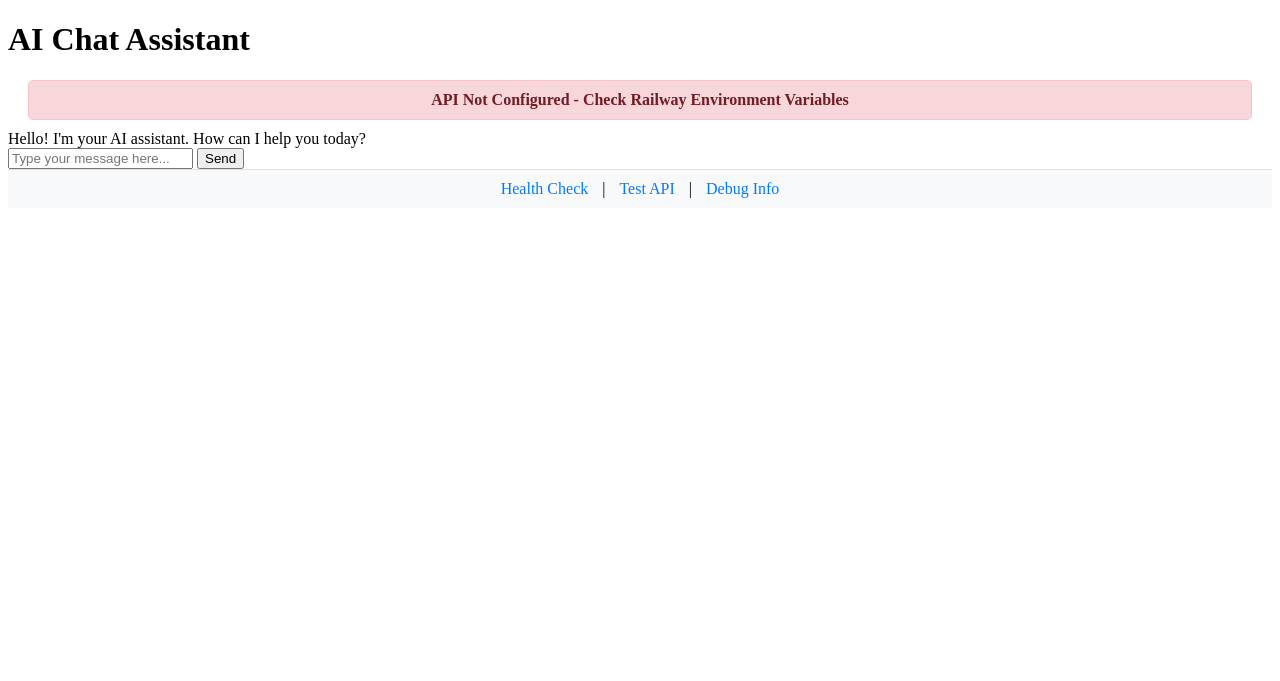
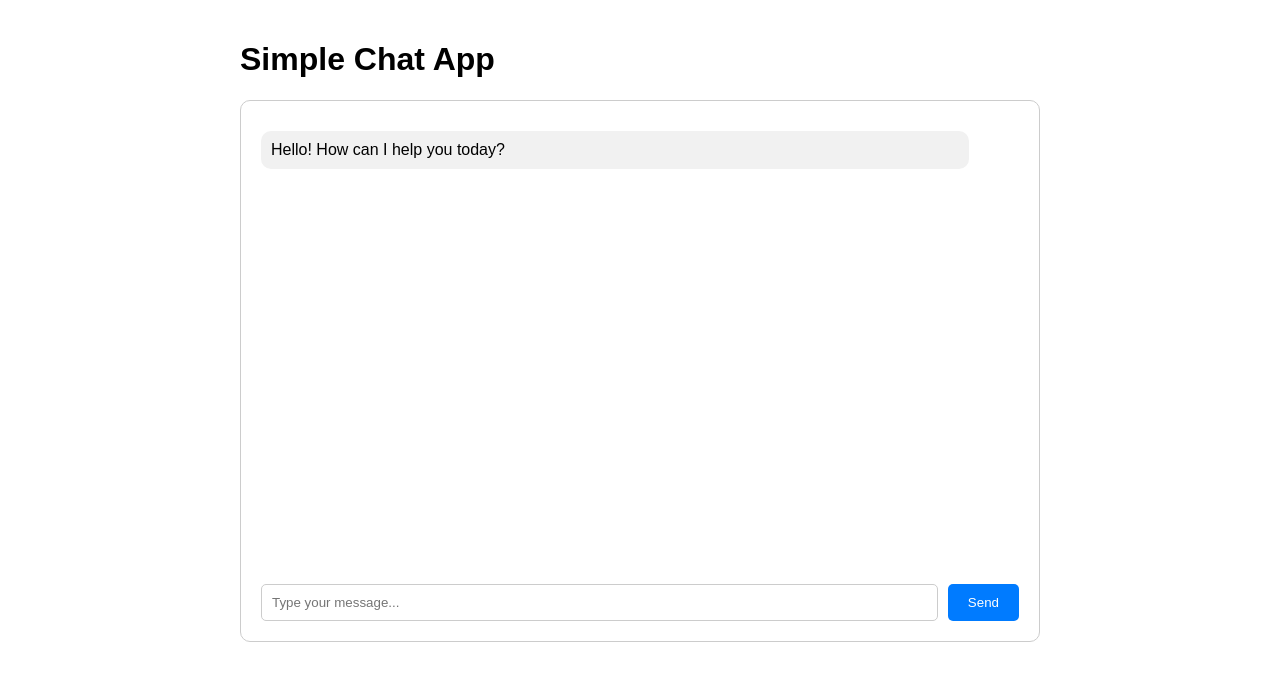
Before and after one commit to shahbazahmadbalti/simple_chat, a Flask app: page / in a window 1280 px wide. Shown: the top 681 px of the page. Run offline with Flask 3, Linux system fonts and the light colour scheme.

Commit message:
Update index.html

```diff
--- a/templates/index.html
+++ b/templates/index.html
@@ -1,72 +1,100 @@
 <!DOCTYPE html>
-<html lang="en">
+<html>
 <head>
-    <meta charset="UTF-8">
-    <meta name="viewport" content="width=device-width, initial-scale=1.0">
-    <title>AI Chat Assistant</title>
-    <link rel="stylesheet" href="{{ url_for('static', filename='style.css') }}">
+    <title>Simple Chat</title>
+    <style>
+        body {
+            font-family: Arial, sans-serif;
+            max-width: 800px;
+            margin: 0 auto;
+            padding: 20px;
+        }
+        .chat-container {
+            border: 1px solid #ccc;
+            border-radius: 10px;
+            padding: 20px;
+            height: 500px;
+            display: flex;
+            flex-direction: column;
+        }
+        .messages {
+            flex: 1;
+            overflow-y: auto;
+            margin-bottom: 20px;
+        }
+        .message {
+            margin: 10px 0;
+            padding: 10px;
+            border-radius: 10px;
+        }
+        .user-message {
+            background: #007bff;
+            color: white;
+            margin-left: 50px;
+        }
+        .bot-message {
+            background: #f1f1f1;
+            margin-right: 50px;
+        }
+        .input-area {
+            display: flex;
+            gap: 10px;
+        }
+        input {
+            flex: 1;
+            padding: 10px;
+            border: 1px solid #ccc;
+            border-radius: 5px;
+        }
+        button {
+            padding: 10px 20px;
+            background: #007bff;
+            color: white;
+            border: none;
+            border-radius: 5px;
+            cursor: pointer;
+        }
+        button:hover {
+            background: #0056b3;
+        }
+        button:disabled {
+            background: #ccc;
+            cursor: not-allowed;
+        }
+    </style>
 </head>
 <body>
-    <div class="container">
-        <h1>AI Chat Assistant</h1>
-        <div id="status-message" class="status-message"></div>
-        <div class="chat-container">
-            <div id="chat-messages" class="chat-messages">
-                <div class="message bot-message">
-                    Hello! I'm your AI assistant. How can I help you today?
-                </div>
-            </div>
-            <div class="input-container">
-                <input type="text" id="user-input" placeholder="Type your message here..." autocomplete="off">
-                <button id="send-btn">Send</button>
+    <h1>Simple Chat App</h1>
+    <div class="chat-container">
+        <div class="messages" id="messages">
+            <div class="message bot-message">
+                Hello! How can I help you today?
             </div>
         </div>
-        <div class="debug-links">
-            <a href="/health" target="_blank">Health Check</a> |
-            <a href="/test-api" target="_blank">Test API</a> |
-            <a href="/debug" target="_blank">Debug Info</a>
+        <div class="input-area">
+            <input type="text" id="userInput" placeholder="Type your message..." autocomplete="off">
+            <button onclick="sendMessage()" id="sendBtn">Send</button>
         </div>
     </div>
 
     <script>
-        const chatMessages = document.getElementById('chat-messages');
-        const userInput = document.getElementById('user-input');
-        const sendBtn = document.getElementById('send-btn');
-        const statusMessage = document.getElementById('status-message');
+        const userInput = document.getElementById('userInput');
+        const sendBtn = document.getElementById('sendBtn');
+        const messages = document.getElementById('messages');
 
-        // Check server health on load
-        async function checkHealth() {
-            try {
-                const response = await fetch('/health');
-                const data = await response.json();
-
-                if (data.openai_client_initialized) {
-                    showStatus('API Connected ✓', 'success');
-                } else {
-                    showStatus('API Not Configured - Check Railway Environment Variables', 'error');
-                }
-            } catch (error) {
-                showStatus('Cannot connect to server', 'error');
-            }
-        }
-
-        function showStatus(message, type) {
-            statusMessage.textContent = message;
-            statusMessage.className = `status-message ${type}`;
-        }
-
-        function addMessage(message, isUser = false) {
+        function addMessage(text, isUser = false) {
             const messageDiv = document.createElement('div');
             messageDiv.className = isUser ? 'message user-message' : 'message bot-message';
-            messageDiv.textContent = message;
-            chatMessages.appendChild(messageDiv);
-            chatMessages.scrollTop = chatMessages.scrollHeight;
+            messageDiv.textContent = text;
+            messages.appendChild(messageDiv);
+            messages.scrollTop = messages.scrollHeight;
         }
 
         async function sendMessage() {
             const message = userInput.value.trim();
             if (!message) return;
 
+            // Add user message
             addMessage(message, true);
             userInput.value = '';
             sendBtn.disabled = true;
@@ -85,23 +113,18 @@
                 if (response.ok) {
                     addMessage(data.reply);
                 } else {
-                    addMessage(`Error: ${data.error}`);
-                    if (data.debug_info) {
-                        addMessage(`Tip: ${data.debug_info}`);
-                    }
+                    addMessage('Error: ' + data.error);
                 }
             } catch (error) {
-                addMessage('Error: Failed to connect to server');
-            } finally {
-                sendBtn.disabled = false;
-                userInput.focus();
+                addMessage('Error: Failed to send message');
             }
+
+            sendBtn.disabled = false;
+            userInput.focus();
         }
 
-        // Initialize
-        checkHealth();
-        sendBtn.addEventListener('click', sendMessage);
-        userInput.addEventListener('keypress', (e) => {
+        // Send message on Enter key
+        userInput.addEventListener('keypress', function(e) {
             if (e.key === 'Enter') {
                 sendMessage();
             }
```
